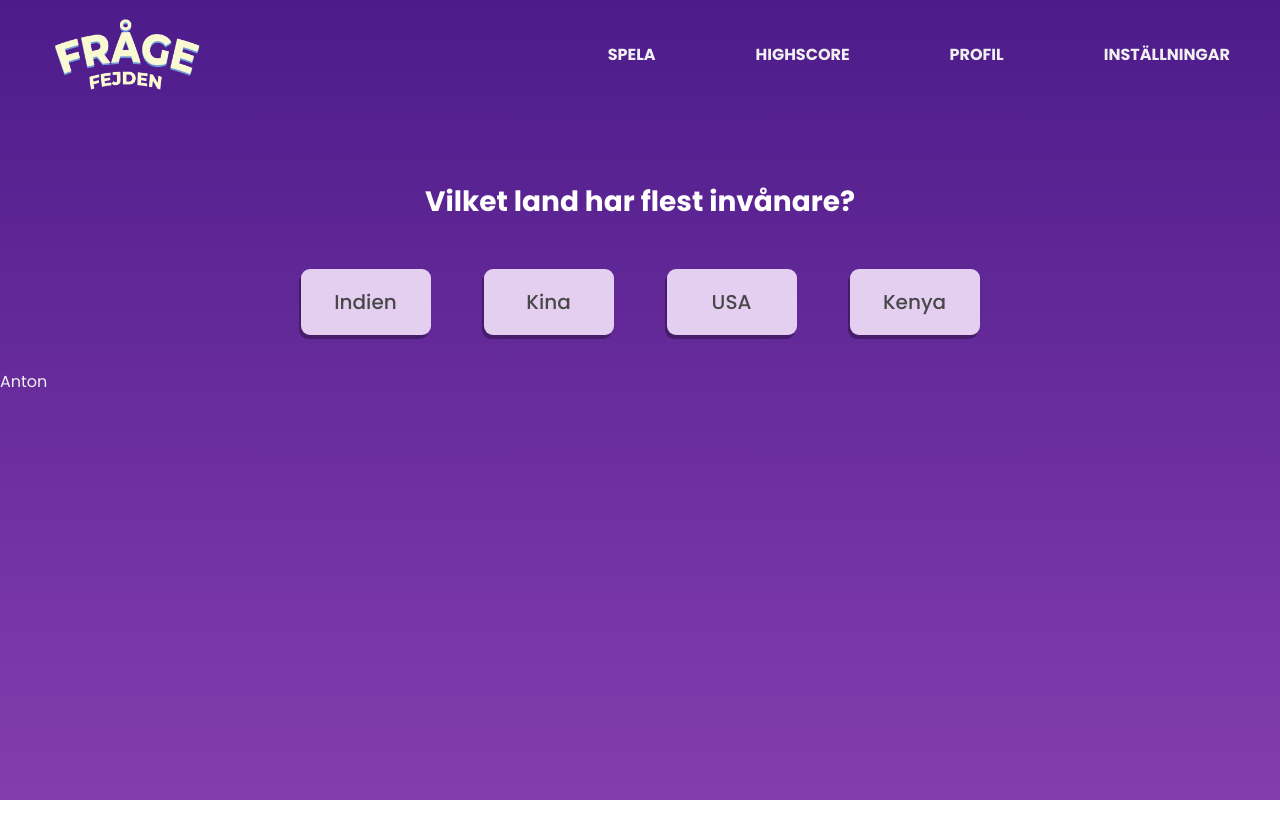
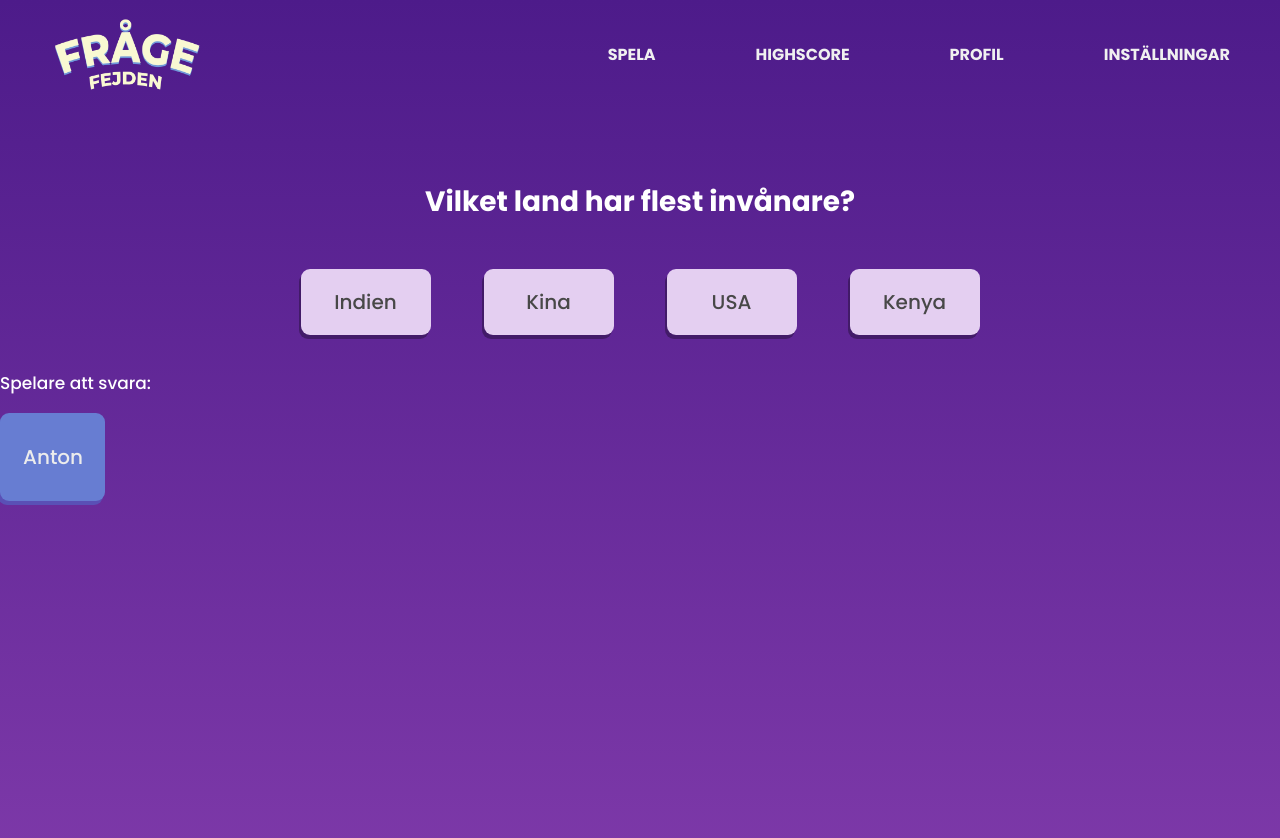
Before and after one commit to visceral89/Agil-Grupp-2, a Vue app: page /game/1 in a window 1280 px wide. Shown: the top 838 px of the page. Before the commit the page ends 800 px from the top, so only its background shows below. Built offline with nearby package versions, Linux system fonts and the light colour scheme.

Commit message:
importerat design från figma

```diff
--- a/src/components/ActivePlayers.vue
+++ b/src/components/ActivePlayers.vue
@@ -1,10 +1,16 @@
 <template>
-  <div class="players-wrapper">
+  <div id="players-wrapper">
     <div id="active-player">
-      <p>{{ users[1].username }}</p>
+      <p class="player-header">Spelare att svara:</p>
+      <div id="player-1-wrapper">
+        <p class="player">{{ users[1].username }}</p>
+      </div>
     </div>
     <div v-if="secondPlayer">
-      <p>Player 2</p>
+      <p class="player-header">På tur:</p>
+      <div id="player-2-wrapper">
+        <p class="player">Player 2</p>
+      </div>
     </div>
   </div>
 </template>
@@ -25,5 +31,42 @@ export default {
 </script>
 
 <style scoped>
-
+  #players-wrapper {
+    width: 350px;
+    height: 620px;
+  }
+  #player-1-wrapper {
+    display: inline-flex;
+    justify-content: center;
+    align-items: center;
+    padding: 9px 22px 9px 23px;
+    border-radius: 9px;
+    background: #677DD2;
+    box-shadow: -2px 4px 0px 0px #5A50B6;
+  }
+  #player-2-wrapper {
+    display: inline-flex;
+    justify-content: center;
+    align-items: center;
+    padding: 3px 18px;
+    border-radius: 9px;
+    background: #9398AA;
+    box-shadow: -2px 4px 0px 0px #6D698F;
+  }
+  .player-header {
+    color: #FFF;
+    font-family: Poppins;
+    font-size: 17px;
+    font-style: normal;
+    font-weight: 500;
+    line-height: normal;
+  }
+  .player {
+    color: #ECECEC;
+    font-family: Poppins;
+    font-size: 20px;
+    font-style: normal;
+    font-weight: 500;
+    line-height: normal;
+  }
 </style>
```
